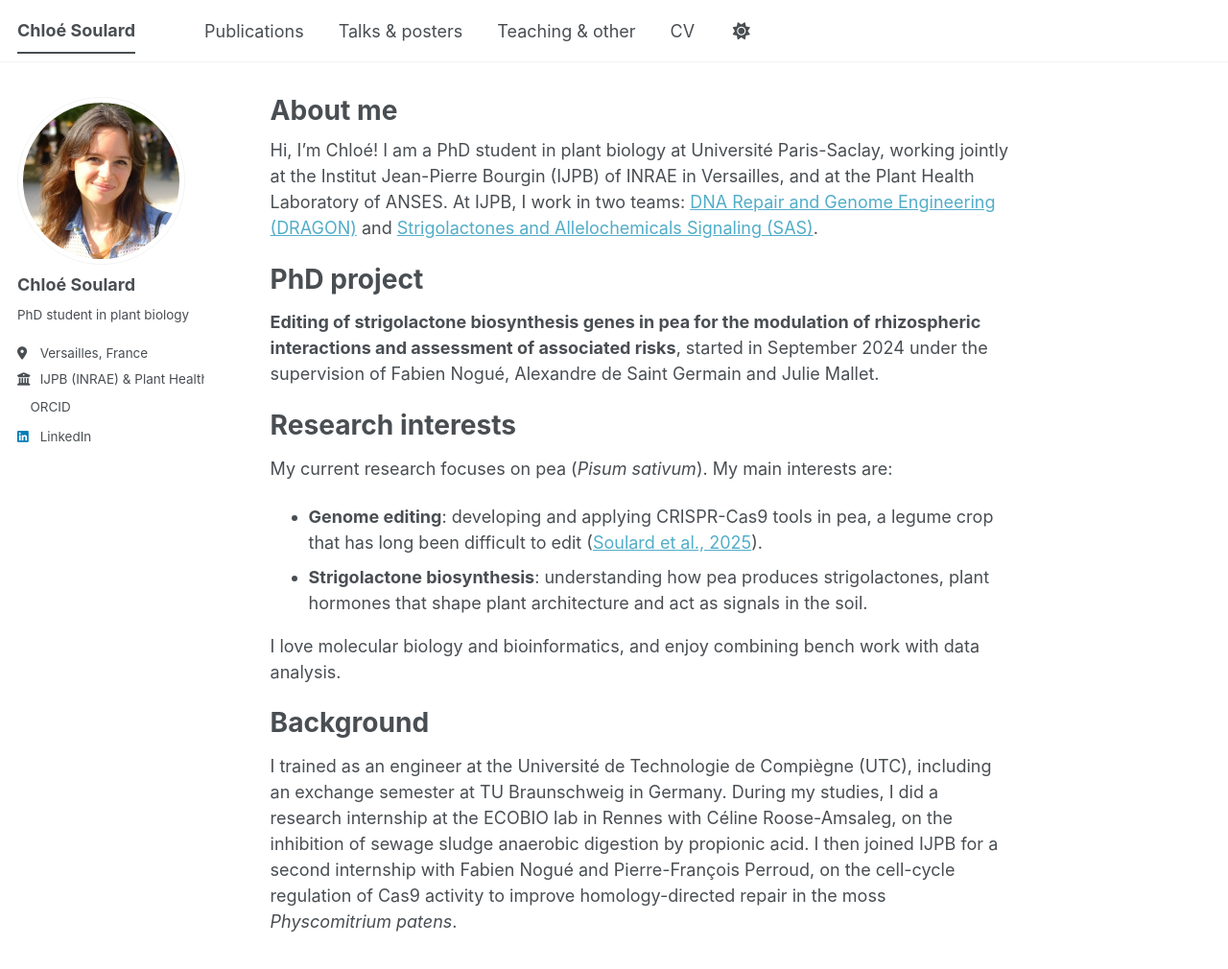
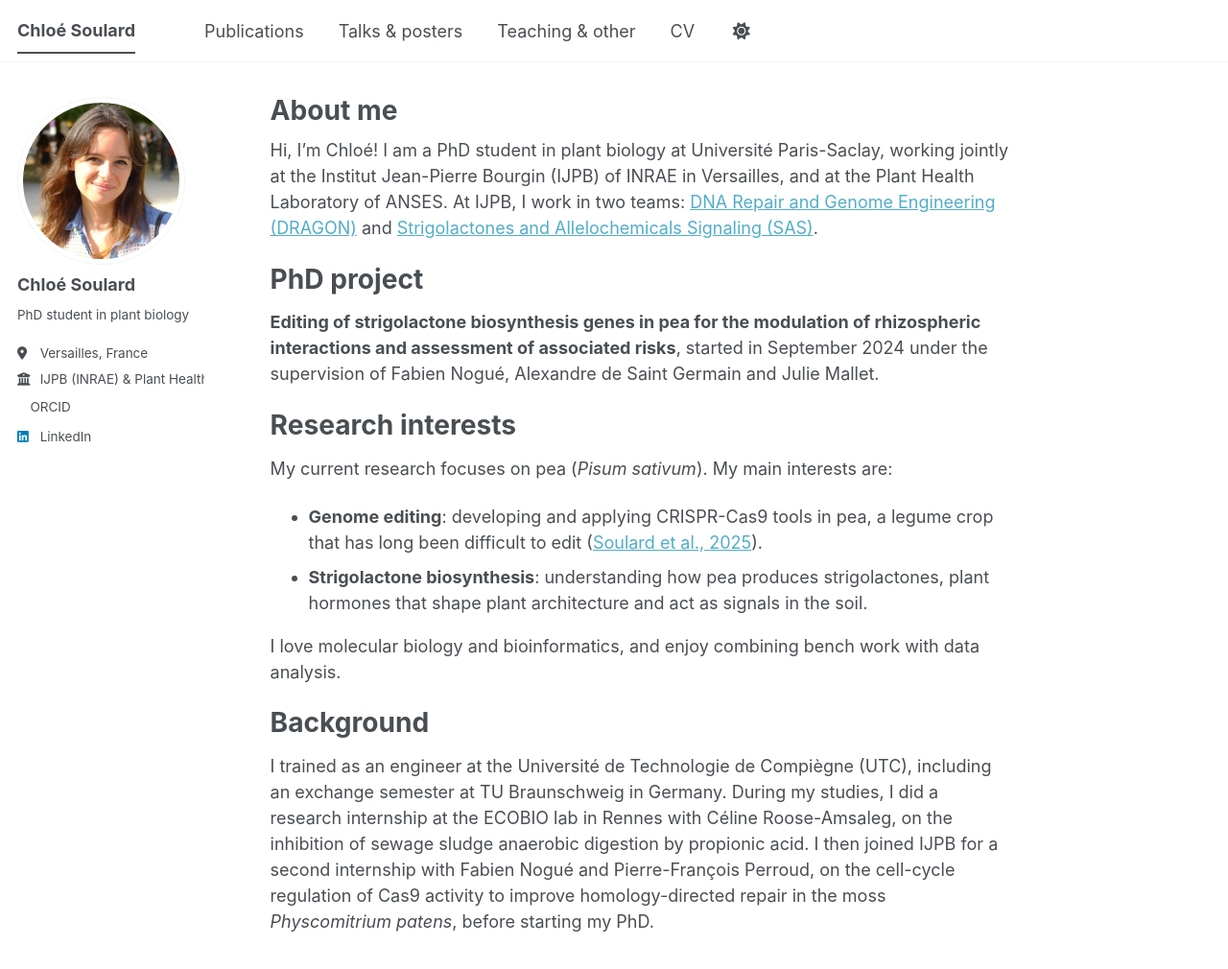
Before and after one commit to Chloe-Soulard/chloe-soulard.github.io, a Jekyll site: the page built from _pages/about.md, in a window 1280 px wide and 1025 px high. Shown: the top 1010 px of the window at 96% size. Built offline with Jekyll 4.4.1, drawn with Linux system fonts in a browser that asks for light colours; a style sheet for code colours, icons or effects is not loaded.

Commit message:
About: background ends with 'before starting my PhD'
Co-Authored-By: Claude Opus 5.5 <noreply@anthropic.com>

```diff
--- a/_pages/about.md
+++ b/_pages/about.md
@@ -24,4 +24,4 @@ I love molecular biology and bioinformatics, and enjoy combining bench work with
 
 Background
 ======
-I trained as an engineer at the Université de Technologie de Compiègne (UTC), including an exchange semester at TU Braunschweig in Germany. During my studies, I did a research internship at the ECOBIO lab in Rennes with Céline Roose-Amsaleg, on the inhibition of sewage sludge anaerobic digestion by propionic acid. I then joined IJPB for a second internship with Fabien Nogué and Pierre-François Perroud, on the cell-cycle regulation of Cas9 activity to improve homology-directed repair in the moss *Physcomitrium patens*.
+I trained as an engineer at the Université de Technologie de Compiègne (UTC), including an exchange semester at TU Braunschweig in Germany. During my studies, I did a research internship at the ECOBIO lab in Rennes with Céline Roose-Amsaleg, on the inhibition of sewage sludge anaerobic digestion by propionic acid. I then joined IJPB for a second internship with Fabien Nogué and Pierre-François Perroud, on the cell-cycle regulation of Cas9 activity to improve homology-directed repair in the moss *Physcomitrium patens*, before starting my PhD.
```
